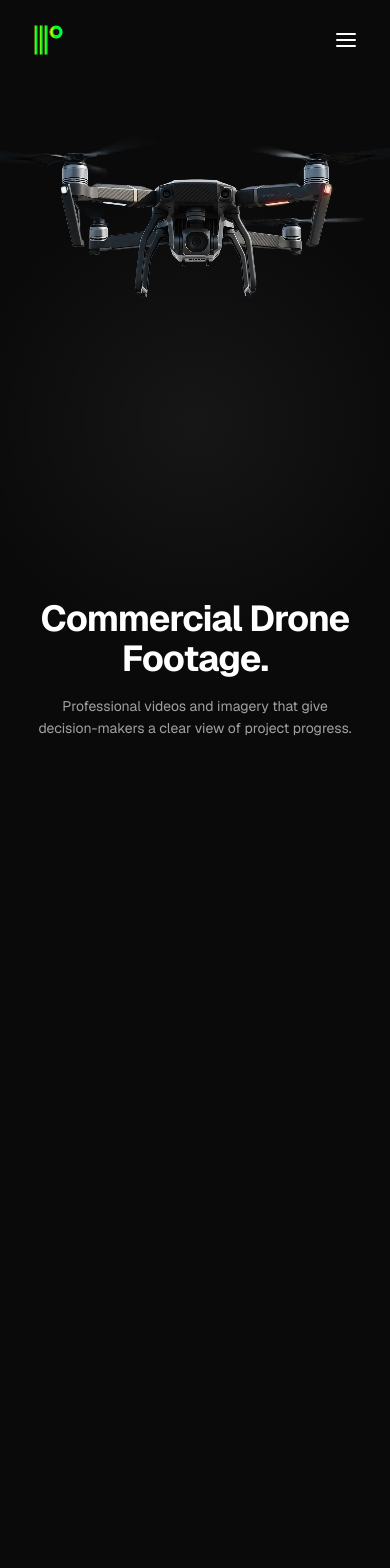
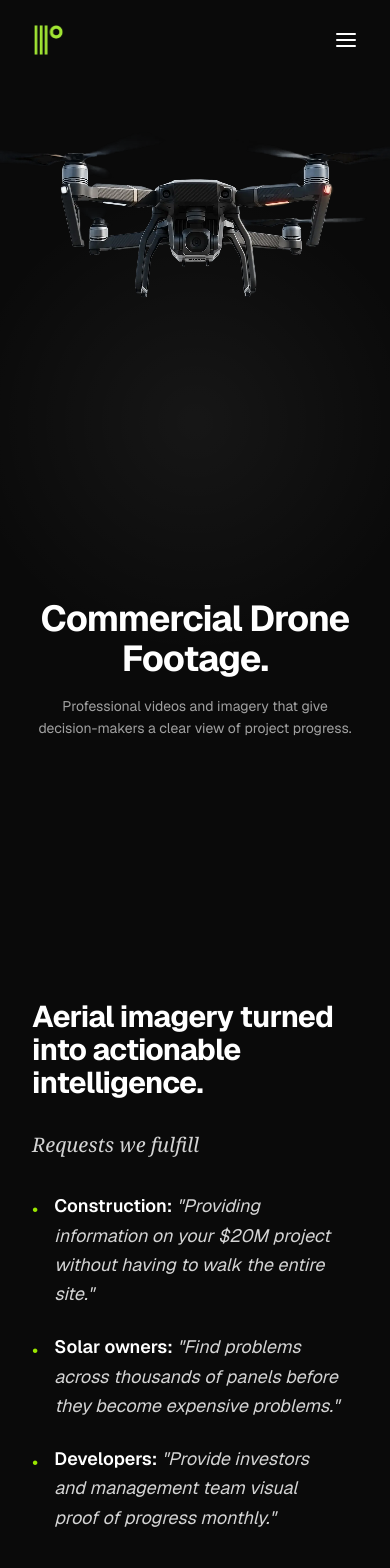
Before and after one commit to kasimhusain429/drone, a Next.js app: page / in a window 390 px wide. Shown: the top 1568 px of the page. Built offline with nearby package versions, Linux system fonts and the light colour scheme.

Commit message:
feat: implement drone showcase page with GSAP animations, custom sections, and video gallery

```diff
--- a/app/page.tsx
+++ b/app/page.tsx
@@ -1,5 +1,5 @@
 "use client";
-import React, { useRef } from 'react';
+import React, { useRef, useState, useEffect } from 'react';
 import gsap from 'gsap';
 import ScrollTrigger from 'gsap/dist/ScrollTrigger';
 import { useGSAP } from '@gsap/react';
@@ -12,6 +12,16 @@ import FAQSection from '@/components/FAQSection';
 gsap.registerPlugin(ScrollTrigger);
 
 export default function Home() {
+  const [lightbox, setLightbox] = useState<{src: string, type: 'image'|'video'} | null>(null);
+
+  useEffect(() => {
+    const handleOpen = (e: Event) => {
+      const customEvent = e as CustomEvent;
+      setLightbox(customEvent.detail);
+    };
+    window.addEventListener('open-lightbox', handleOpen);
+    return () => window.removeEventListener('open-lightbox', handleOpen);
+  }, []);
   const containerRef = useRef<HTMLDivElement>(null);
 
   // Sections
@@ -327,7 +337,7 @@ export default function Home() {
 
       <header ref={headerRef} className="fixed top-0 left-0 w-full z-50 px-8 py-6 flex justify-between items-center transition-colors duration-300">
         <div className="flex items-center gap-3 font-bold text-xl tracking-tight">
-          <img src="/Logo-2.png" alt="Dronefuze" className="h-8 object-contain" />
+          <img src="/Logo-2.png" alt="Dronefuze" className="h-8 object-contain" style={{ filter: 'brightness(0) saturate(100%) invert(90%) sepia(29%) saturate(1131%) hue-rotate(25deg) brightness(97%) contrast(85%)' }} />
         </div>
         <nav className="hidden md:flex backdrop-blur-md border border-current/10 rounded-full px-6 py-2 gap-8 text-sm font-medium">
           <a href="#home" className="hover:opacity-70 transition">Home</a>
@@ -353,6 +363,38 @@ export default function Home() {
           <p className="text-sm md:text-lg text-neutral-400 mb-6 md:mb-10 leading-relaxed">
             Professional videos and imagery that give decision-makers a clear view of project progress.
           </p>
+        </div>
+      </section>
+
+      {/* 1.5 Requests We Fulfill */}
+      <section className="min-h-screen w-full relative z-20 flex flex-col justify-center px-8 md:px-24 py-20">
+        <div className="w-full md:w-[45%] lg:w-[40%] max-w-[500px] z-10 relative pr-4">
+          <h2 className="text-3xl md:text-4xl lg:text-5xl font-bold leading-[1.1] mb-8 tracking-tight">
+            Aerial imagery turned into actionable intelligence.
+          </h2>
+          <h3 className="text-xl md:text-2xl italic text-neutral-300 mb-8 font-serif">
+            Requests we fulfill
+          </h3>
+          <ul className="space-y-6">
+            <li className="flex gap-4">
+              <span className="text-lime-400 mt-1 text-xl">•</span>
+              <p className="text-neutral-300 text-lg md:text-xl leading-relaxed">
+                <strong className="text-white font-semibold not-italic">Construction:</strong> <span className="italic">"Providing information on your $20M project without having to walk the entire site."</span>
+              </p>
+            </li>
+            <li className="flex gap-4">
+              <span className="text-lime-400 mt-1 text-xl">•</span>
+              <p className="text-neutral-300 text-lg md:text-xl leading-relaxed">
+                <strong className="text-white font-semibold not-italic">Solar owners:</strong> <span className="italic">"Find problems across thousands of panels before they become expensive problems."</span>
+              </p>
+            </li>
+            <li className="flex gap-4">
+              <span className="text-lime-400 mt-1 text-xl">•</span>
+              <p className="text-neutral-300 text-lg md:text-xl leading-relaxed">
+                <strong className="text-white font-semibold not-italic">Developers:</strong> <span className="italic">"Provide investors and management team visual proof of progress monthly."</span>
+              </p>
+            </li>
+          </ul>
         </div>
       </section>
 
@@ -426,25 +468,25 @@ export default function Home() {
 
       {/* 6. Floating Image Gallery */}
       <section id="portfolio" ref={galleryRef} className="h-[120vh] relative z-20 flex items-center justify-center overflow-hidden -mt-16">
-        <h2 ref={floatingTitleRef} className="absolute top-[8%] md:top-[12%] left-1/2 -translate-x-1/2 text-2xl md:text-5xl font-bold text-white tracking-tight text-center px-4 md:px-6 z-10 drop-shadow-2xl bg-black/50 backdrop-blur-md py-3 md:py-4 rounded-full border border-white/10 w-max max-w-[90vw] md:max-w-full">Premium Quality Imagery</h2>
+        <h2 ref={floatingTitleRef} className="absolute top-[8%] md:top-[12%] left-1/2 -translate-x-1/2 text-2xl md:text-5xl font-bold text-white tracking-tight text-center px-4 md:px-6 z-10 drop-shadow-2xl bg-black/50 backdrop-blur-md py-3 md:py-4 rounded-full border border-white/10 w-max max-w-[90vw] md:max-w-full pointer-events-none">Premium Quality Imagery</h2>
 
-        <div ref={img5Ref} className="absolute top-[25%] md:top-[22%] left-[2%] md:left-[5%] w-[100px] md:w-[280px] aspect-square rounded-2xl md:rounded-[30px] overflow-hidden shadow-2xl border-2 md:border-4 border-white">
+        <div ref={img5Ref} className="absolute top-[25%] md:top-[22%] left-[2%] md:left-[5%] w-[100px] md:w-[280px] aspect-square rounded-2xl md:rounded-[30px] overflow-hidden shadow-2xl border-2 md:border-4 border-white cursor-pointer" onClick={() => window.dispatchEvent(new CustomEvent('open-lightbox', { detail: { src: 'https://images.unsplash.com/photo-1545324418-cc1a3fa10c00?q=80&w=2000', type: 'image' } }))}>
           <img src="https://images.unsplash.com/photo-1545324418-cc1a3fa10c00?q=80&w=2000" alt="Real Estate" className="w-full h-full object-cover" />
         </div>
-        <div ref={img1Ref} className="absolute top-[28%] md:top-[18%] right-[2%] md:right-[5%] w-[120px] md:w-[350px] aspect-[16/10] rounded-xl md:rounded-[40px] overflow-hidden shadow-2xl border-2 md:border-4 border-white">
+        <div ref={img1Ref} className="absolute top-[28%] md:top-[18%] right-[2%] md:right-[5%] w-[120px] md:w-[350px] aspect-[16/10] rounded-xl md:rounded-[40px] overflow-hidden shadow-2xl border-2 md:border-4 border-white cursor-pointer" onClick={() => window.dispatchEvent(new CustomEvent('open-lightbox', { detail: { src: '/images/roofing_inspection_1789981969219.jpg', type: 'image' } }))}>
           <img src="/images/roofing_inspection_1789981969219.jpg" alt="Roofing" className="w-full h-full object-cover" />
-          <span className="absolute bottom-2 md:bottom-6 right-3 md:right-6 text-white font-bold text-xs md:text-xl drop-shadow-lg tracking-wide">Roofing</span>
+          <span className="absolute bottom-2 md:bottom-6 right-3 md:right-6 text-white font-bold text-xs md:text-xl drop-shadow-lg tracking-wide z-20 pointer-events-none">Roofing</span>
         </div>
-        <div ref={img2Ref} className="absolute bottom-[20%] md:bottom-[15%] left-[2%] md:left-[8%] w-[140px] md:w-[380px] aspect-[4/3] rounded-xl md:rounded-[32px] overflow-hidden shadow-2xl border-2 md:border-4 border-white">
+        <div ref={img2Ref} className="absolute bottom-[20%] md:bottom-[15%] left-[2%] md:left-[8%] w-[140px] md:w-[380px] aspect-[4/3] rounded-xl md:rounded-[32px] overflow-hidden shadow-2xl border-2 md:border-4 border-white cursor-pointer" onClick={() => window.dispatchEvent(new CustomEvent('open-lightbox', { detail: { src: '/images/solar_inspection_1789981984532.jpg', type: 'image' } }))}>
           <img src="/images/solar_inspection_1789981984532.jpg" alt="Solar" className="w-full h-full object-cover" />
-          <span className="absolute bottom-2 md:bottom-6 right-3 md:right-6 text-white font-bold text-xs md:text-xl drop-shadow-lg tracking-wide">Solar</span>
+          <span className="absolute bottom-2 md:bottom-6 right-3 md:right-6 text-white font-bold text-xs md:text-xl drop-shadow-lg tracking-wide z-20 pointer-events-none">Solar</span>
         </div>
-        <div ref={img4Ref} className="hidden md:block absolute top-[50%] md:top-[45%] right-[2%] md:right-[4%] w-[160px] md:w-[280px] aspect-[3/4] rounded-xl md:rounded-[24px] overflow-hidden shadow-2xl border-4 border-white">
+        <div ref={img4Ref} className="hidden md:block absolute top-[50%] md:top-[45%] right-[2%] md:right-[4%] w-[160px] md:w-[280px] aspect-[3/4] rounded-xl md:rounded-[24px] overflow-hidden shadow-2xl border-4 border-white cursor-pointer" onClick={() => window.dispatchEvent(new CustomEvent('open-lightbox', { detail: { src: 'https://images.unsplash.com/photo-1600607687920-4e2a09cf159d?q=80&w=2000', type: 'image' } }))}>
           <img src="https://images.unsplash.com/photo-1600607687920-4e2a09cf159d?q=80&w=2000" alt="Interior" className="w-full h-full object-cover" />
         </div>
-        <div ref={img3Ref} className="absolute bottom-[5%] md:bottom-[8%] left-[50%] md:left-[55%] -translate-x-1/2 w-[160px] md:w-[420px] aspect-[16/9] rounded-xl md:rounded-[48px] overflow-hidden shadow-2xl border-2 md:border-4 border-white">
+        <div ref={img3Ref} className="absolute bottom-[5%] md:bottom-[8%] left-[50%] md:left-[55%] -translate-x-1/2 w-[160px] md:w-[420px] aspect-[16/9] rounded-xl md:rounded-[48px] overflow-hidden shadow-2xl border-2 md:border-4 border-white cursor-pointer" onClick={() => window.dispatchEvent(new CustomEvent('open-lightbox', { detail: { src: '/images/construction_progress_1789982002449.jpg', type: 'image' } }))}>
           <img src="/images/construction_progress_1789982002449.jpg" alt="Construction" className="w-full h-full object-cover" />
-          <span className="absolute bottom-2 md:bottom-6 right-3 md:right-6 text-white font-bold text-xs md:text-xl drop-shadow-lg tracking-wide">Construction</span>
+          <span className="absolute bottom-2 md:bottom-6 right-3 md:right-6 text-white font-bold text-xs md:text-xl drop-shadow-lg tracking-wide z-20 pointer-events-none">Construction</span>
         </div>
       </section>
 
@@ -503,7 +545,7 @@ export default function Home() {
             <p className="text-lime-400 font-bold tracking-wide mt-1 md:mt-0 uppercase">FAA-107 Certified</p>
           </div>
           <div className="flex justify-between items-center pt-2">
-            <img src="/Drone-Logo-2 long.png" alt="Dronefuze Imagery" className="h-8 md:h-10 object-contain" />
+            <img src="/Drone-Logo-2 long.png" alt="Dronefuze Imagery" className="h-8 md:h-10 object-contain" style={{ filter: 'brightness(0) saturate(100%) invert(90%) sepia(29%) saturate(1131%) hue-rotate(25deg) brightness(97%) contrast(85%)' }} />
             <button className="bg-lime-400 text-black px-4 md:px-6 py-2 rounded-lg font-bold text-xs md:text-sm hover:bg-lime-500 transition shadow-lg">
               Call 949-433-7838
             </button>
@@ -511,6 +553,32 @@ export default function Home() {
         </div>
       </footer>
     </main>
+
+    {/* Lightbox Modal UI */}
+    {lightbox && (
+      <div
+        className="fixed inset-0 z-[100] flex items-center justify-center bg-black/95 backdrop-blur-xl transition-all duration-300 opacity-100"
+        onClick={() => setLightbox(null)}
+      >
+        <button
+          className="absolute top-6 right-6 md:top-10 md:right-10 text-white/50 hover:text-white bg-white/10 hover:bg-white/20 p-3 md:p-4 rounded-full transition-all duration-300 z-[101]"
+          onClick={(e) => { e.stopPropagation(); setLightbox(null); }}
+        >
+          <svg width="24" height="24" viewBox="0 0 24 24" fill="none" stroke="currentColor" strokeWidth="2.5" strokeLinecap="round" strokeLinejoin="round"><line x1="18" y1="6" x2="6" y2="18"></line><line x1="6" y1="6" x2="18" y2="18"></line></svg>
+        </button>
+
+        <div
+          className="w-[95vw] h-[85vh] md:w-[85vw] md:h-[85vh] flex items-center justify-center animate-in zoom-in-95 duration-300"
+          onClick={(e) => e.stopPropagation()}
+        >
+          {lightbox.type === 'image' ? (
+            <img src={lightbox.src} alt="Expanded view" className="max-w-full max-h-full object-contain rounded-2xl shadow-[0_0_50px_rgba(0,0,0,0.5)] border border-white/10" />
+          ) : (
+            <video src={lightbox.src} controls autoPlay className="max-w-full max-h-full object-contain rounded-2xl shadow-[0_0_50px_rgba(0,0,0,0.5)] border border-white/10 outline-none" />
+          )}
+        </div>
+      </div>
+    )}
     </>
   );
 }
--- a/package.json
+++ b/package.json
@@ -13,6 +13,7 @@
     "ffmpeg-static": "^5.3.0",
     "fluent-ffmpeg": "^2.1.3",
     "gsap": "^3.15.0",
+    "hex-to-css-filter": "^6.0.0",
     "next": "16.3.5",
     "react": "19.2.8",
     "react-dom": "19.2.8"
```
Also changed, not shown: components/ResidentialSection.tsx (+8 -2 lines), components/ServicesSection.tsx (+8 -2 lines), components/VideoGalleryShowcase.tsx (+17 -1 lines), 2 other files (tests, documents, lock files or other folders).
